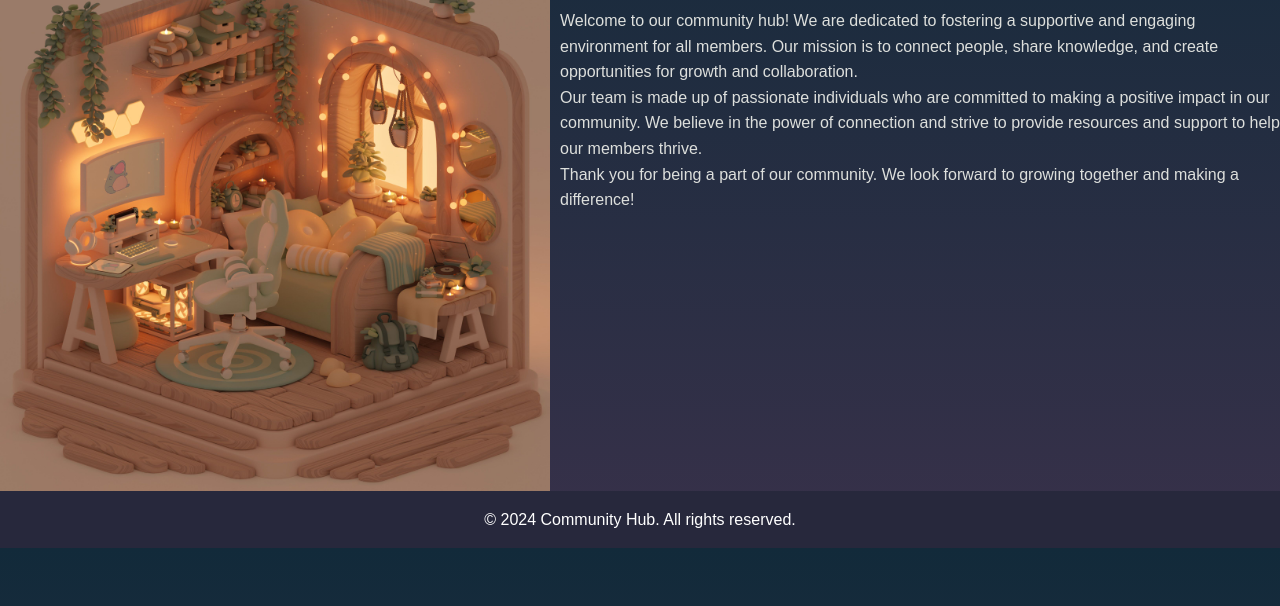
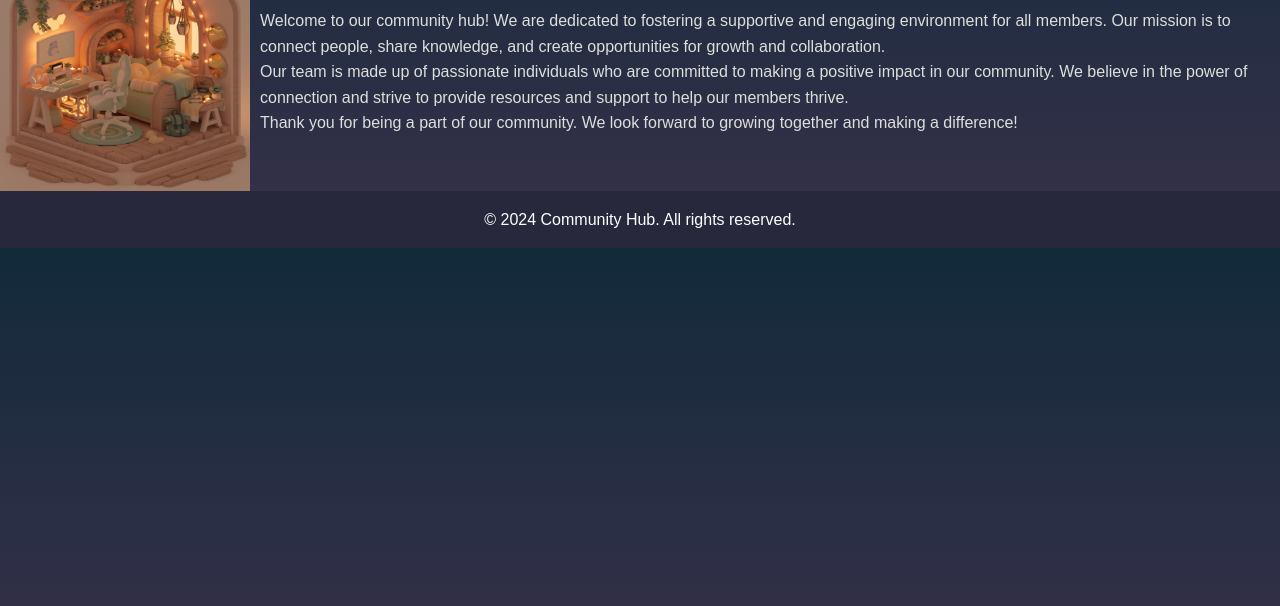
Before and after one commit to bishalrai6633-crypt/test2.5, a plain HTML site: page about.html in a window 1280 px wide. Shown: the part 194-800 px from the top of the page. Drawn offline with Linux system fonts and the light colour scheme.

Commit message:
Update about.html

```diff
--- a/about.html
+++ b/about.html
@@ -51,7 +51,7 @@
 
 
 
-    <img src="ups.png" alt="cozy room." height="550px" id="img1">
+    <img src="ups.png" alt="cozy room." height="250px" id="img1">
 
 
 
```
